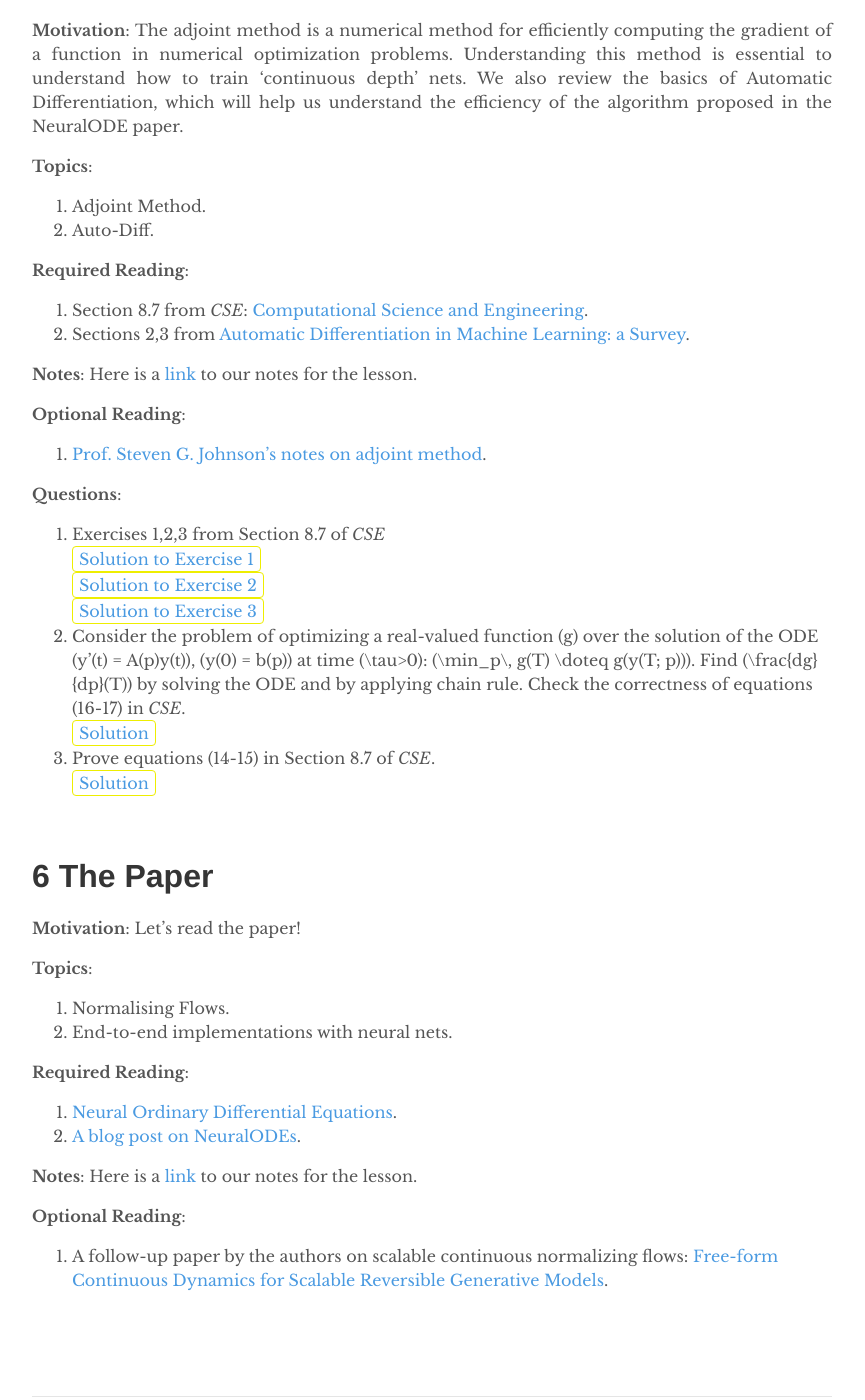
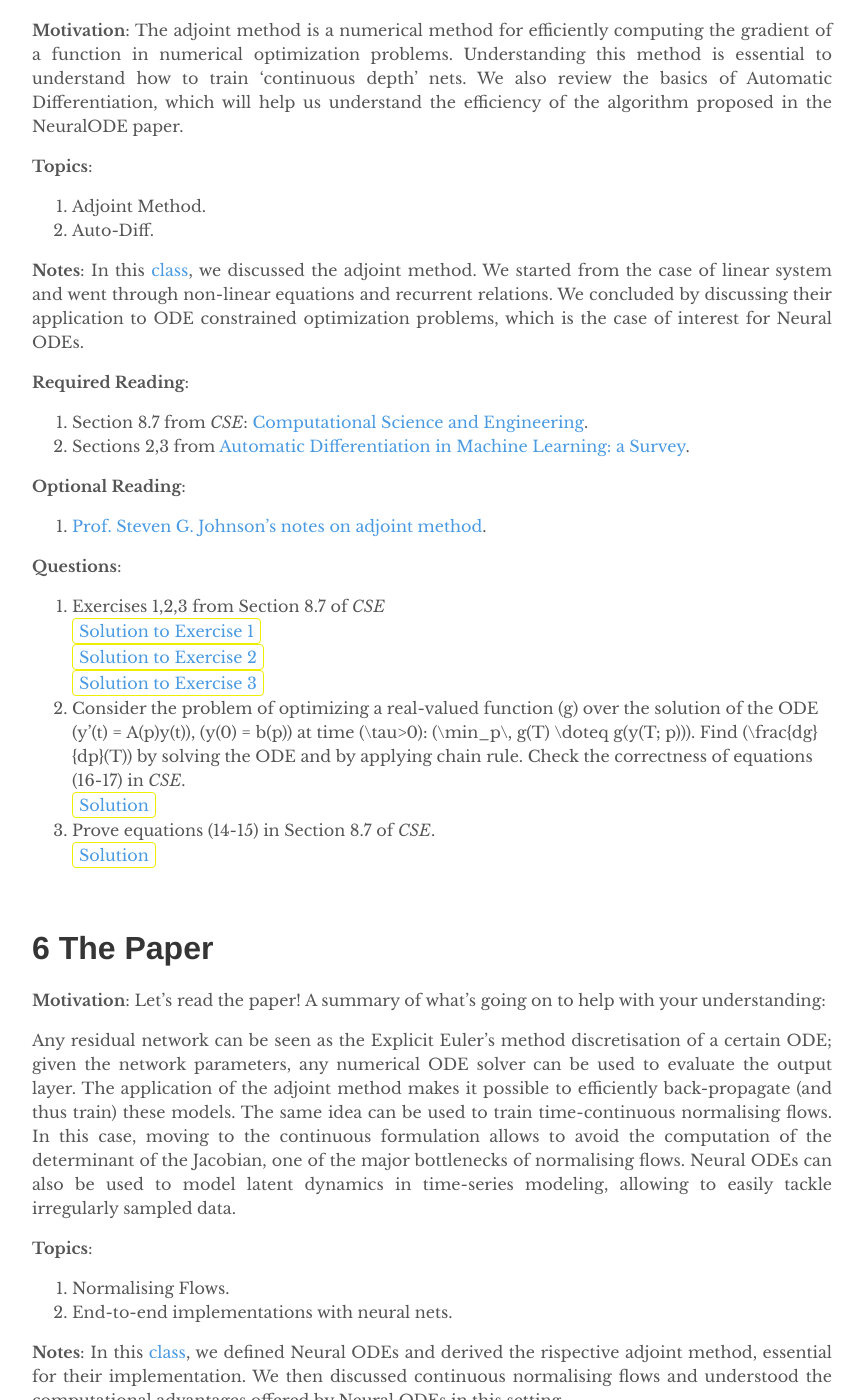
Before and after one commit to depthfirstlearning/depthfirstlearning.com, a Jekyll site: the page built from _posts/2019-06-06-NeuralODEs.markdown, in a window 1280 px wide and 1400 px high, scrolled down 5422 px. Shown: the whole window, without its empty margins (208-1073 px from the left). Built offline with Jekyll 4.4.1, drawn with Linux system fonts in a browser that asks for light colours; formulas are drawn with MathJax 3; some of the changed text lies outside the part shown.

Commit message:
added few missing comments

```diff
--- a/_posts/2019-06-06-NeuralODEs.markdown
+++ b/_posts/2019-06-06-NeuralODEs.markdown
@@ -352,12 +352,12 @@ In this curriculum, we will go through all the background topics necessary to un
   1. Adjoint Method.
   2. Auto-Diff.
 
+  **Notes**: In this [class](/assets/nodes_notes/week5.pdf), we discussed the adjoint method. We started from the case of linear system and went through non-linear equations and recurrent relations. We concluded by discussing their application to ODE constrained optimization problems, which is the case of interest for Neural ODEs.
+
   **Required Reading**:
 
-1. Section 8.7 from *CSE*: [Computational Science and Engineering](http://math.mit.edu/~gs/cse/).
+  1. Section 8.7 from *CSE*: [Computational Science and Engineering](http://math.mit.edu/~gs/cse/).
   2. Sections 2,3 from [Automatic Differentiation in Machine Learning: a Survey](http://www.jmlr.org/papers/volume18/17-468/17-468.pdf).
-
-  **Notes**: Here is a [link](/assets/nodes_notes/week5.pdf) to our notes for the lesson.
 
   **Optional Reading**:
 
@@ -433,19 +433,21 @@ In this curriculum, we will go through all the background topics necessary to un
 <br />
 
 # 6 The Paper
-  **Motivation**: Let’s read the paper!
+  **Motivation**: Let’s read the paper! A summary of what’s going on to help with your understanding:
+
+  Any residual network can be seen as the Explicit Euler's method discretisation of a certain ODE; given the network parameters, any numerical ODE solver can be used to evaluate the output layer. The application of the adjoint method makes it possible to efficiently back-propagate (and thus train) these models. The same idea can be used to train time-continuous normalising flows. In this case, moving to the continuous formulation allows to avoid the computation of the determinant of the Jacobian, one of the major bottlenecks of normalising flows. Neural ODEs can also be used to model latent dynamics in time-series modeling, allowing to easily tackle irregularly sampled data.
 
   **Topics**:
 
   1. Normalising Flows.
   2. End-to-end implementations with neural nets.
 
+  **Notes**: In this [class](/assets/nodes_notes/week6.pdf), we defined Neural ODEs and derived the rispective adjoint method, essential for their implementation. We then discussed continuous normalising flows and understood the computational advantages offered by Neural ODEs in this setting.
+
   **Required Reading**:
 
   1. [Neural Ordinary Differential Equations](https://arxiv.org/abs/1806.07366).
   2. [A blog post on NeuralODEs](https://rkevingibson.github.io/blog/neural-networks-as-ordinary-differential-equations/).
-
-  **Notes**: Here is a [link](/assets/nodes_notes/week6.pdf) to our notes for the lesson.
 
   **Optional Reading**:
 
```
